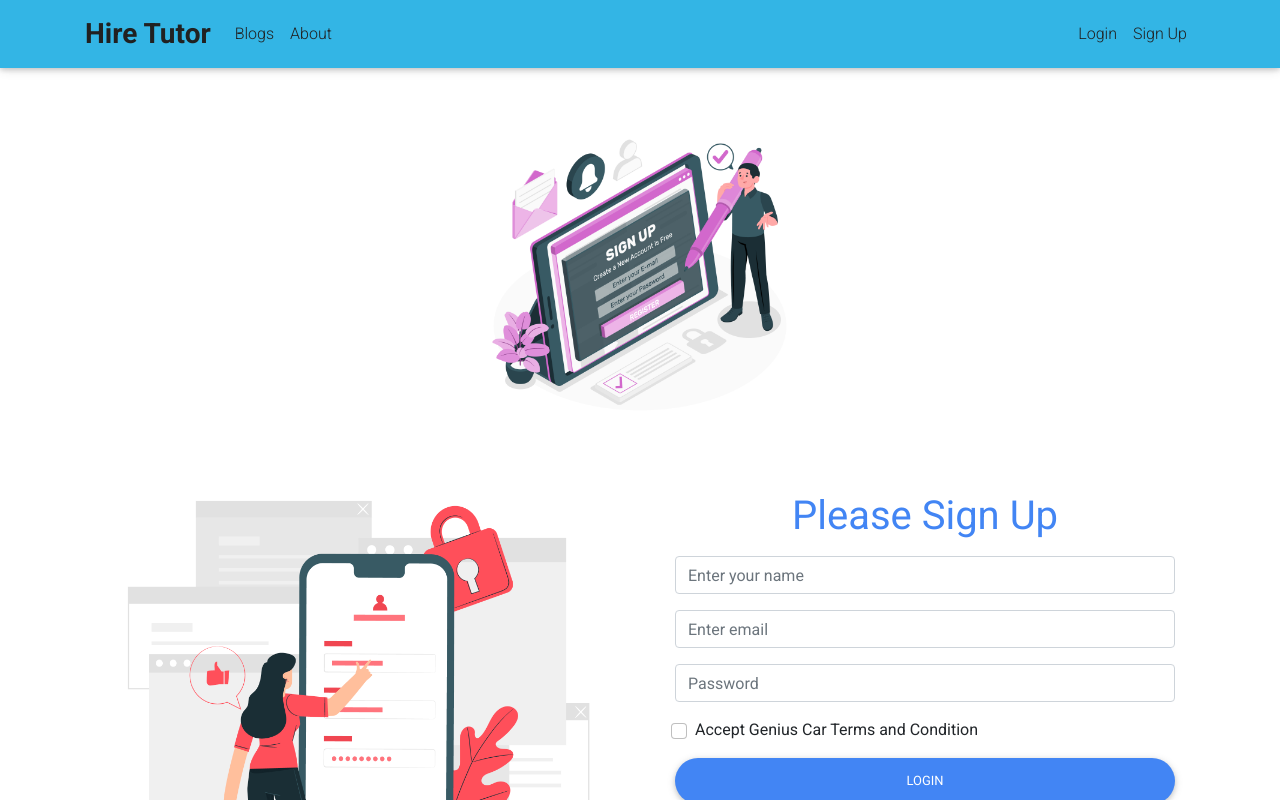
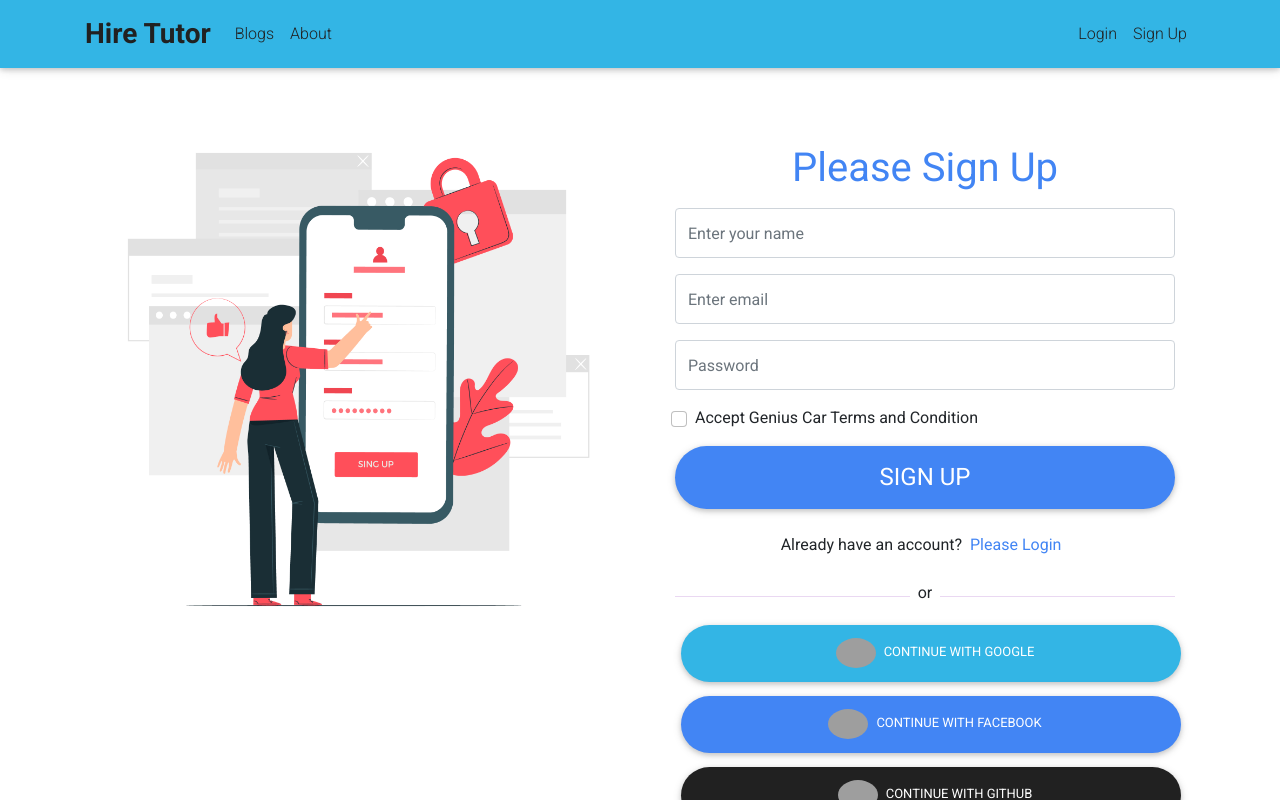
Before and after one commit to Shahriyar-Hosen/hire-tutor, a React (Create React App) app: page /signup in a window 1280 px wide. Shown: the top 800 px of the page. Built offline with nearby package versions, Linux system fonts and the light colour scheme; grey boxes are pictures that could not be loaded.

Commit message:
NotFound setup & all style add

```diff
--- a/src/App.js
+++ b/src/App.js
@@ -4,6 +4,7 @@ import About from "./Components/About/About";
 import Blogs from "./Components/Blogs/Blogs";
 import Checkout from "./Components/Checkout/Checkout";
 import Home from "./Components/Home/Home";
+import NotFound from "./Components/NotFound/NotFound";
 import Footer from "./Components/Shared/Footer/Footer";
 import Header from "./Components/Shared/Header/Header";
 import Login from "./Components/User/Login/Login";
@@ -21,6 +22,7 @@ function App() {
         <Route path="/login" element={<Login />}></Route>
         <Route path="/signup" element={<Signup />}></Route>
         <Route path="/checkout" element={<Checkout />}></Route>
+        <Route path="*" element={<NotFound />}></Route>
       </Routes>
       <Footer></Footer>
     </div>
--- /dev/null
+++ b/src/Components/NotFound/NotFound.js
@@ -0,0 +1,18 @@
+import React from "react";
+import { Link } from "react-router-dom";
+import notFound from "../../images/NotFound.jpg";
+
+const NotFound = () => {
+  return (
+    <div className="container text-center">
+      <img
+        src={notFound}
+        className="w-50 d-block mx-auto my-5"
+        alt=""
+      />
+      <Link to='/' className="btn btn-info mb-5 px-5 fs-5">Back to Home</Link>
+    </div>
+  );
+};
+
+export default NotFound;
--- a/src/Components/Service/Service.js
+++ b/src/Components/Service/Service.js
@@ -25,7 +25,7 @@ const Service = ({ service }) => {
                     to="/checkout"
                     className="btn btn-primary py-1 px-4 text-decoration-none "
                   >
-                    Hire A Tutor{" "}
+                    Hire {" "}
                   </Link>
                 </div>
               </div>
--- a/src/Components/Shared/Header/Header.js
+++ b/src/Components/Shared/Header/Header.js
@@ -18,7 +18,7 @@ const Header = () => {
         <Navbar.Collapse id="responsive-navbar-nav">
           <Nav className="me-auto">
             <Nav.Link>
-              <Link to="/link" className="text-decoration-none text-dark">
+              <Link to="/blogs" className="text-decoration-none text-dark">
                 Blogs
               </Link>
             </Nav.Link>
--- a/src/Components/User/Login/Login.js
+++ b/src/Components/User/Login/Login.js
@@ -36,11 +36,19 @@ const Login = () => {
                 <h1 className="text-primary text-center mt-2">Please Login</h1>
                 <Form onSubmit={handleSubmit}>
                   <Form.Group className="mb-3 mt-3" controlId="formBasicEmail">
-                    <Form.Control type="email" placeholder="Enter email" />
+                    <Form.Control
+                      type="email"
+                      className="py-4"
+                      placeholder="Enter email"
+                    />
                   </Form.Group>
 
                   <Form.Group className="mb-3" controlId="formBasicPassword">
-                    <Form.Control type="password" placeholder="Password" />
+                    <Form.Control
+                      type="password"
+                      className="py-4"
+                      placeholder="Password"
+                    />
                   </Form.Group>
                   {/* <p>{error?.message}</p>
         <p>{resetError?.message}</p> */}
@@ -49,17 +57,17 @@ const Login = () => {
                     controlId="formBasicCheckbox"
                   ></Form.Group>
                   <Button
-                    className="w-100 rounded-pill d-block mx-auto mb-4"
+                    className="w-100 rounded-pill d-block mx-auto fs-5 mb-4"
                     variant="primary"
                     type="submit"
                   >
-                    Login
+                      Login
                   </Button>
                 </Form>
                 <p className=" text-center mt-2">
                   New User?
                   <Link
-                    to="/register"
+                    to="/signup"
                     //   onClick={handleNavigate}
                     className="text-primary text-decoration-none px-2"
                   >
--- a/src/Components/User/Signup/Signup.js
+++ b/src/Components/User/Signup/Signup.js
@@ -6,17 +6,17 @@ import signup1 from "../../../images/Login/Signup.jpg";
 import signup2 from "../../../images/Login/sign-up.jpg";
 
 const Signup = () => {
-    const [agree, setAgree] = useState(false);
+  const [agree, setAgree] = useState(false);
   const handleSubmit = (event) => {
     event.preventDefault();
   };
   return (
-    <div className="container mb-5">
+    <div className="container mb-5 mt-5">
       <div className="w-100">
         <img
           style={{ height: "300px" }}
           src={signup2}
-          className="img-fluid d-block mx-auto m-5"
+          className="img-fluid d-block d-md-none mx-auto m-5"
           alt=""
         />
       </div>
@@ -37,14 +37,26 @@ const Signup = () => {
                 </h1>
                 <Form onSubmit={handleSubmit}>
                   <Form.Group className="mb-3 mt-3" controlId="formBasicName">
-                    <Form.Control type="text" placeholder="Enter your name" />
+                    <Form.Control
+                      type="text"
+                      className="py-4"
+                      placeholder="Enter your name"
+                    />
                   </Form.Group>
                   <Form.Group className="mb-3 mt-3" controlId="formBasicEmail">
-                    <Form.Control type="email" placeholder="Enter email" />
+                    <Form.Control
+                      type="email"
+                      className="py-4"
+                      placeholder="Enter email"
+                    />
                   </Form.Group>
 
                   <Form.Group className="mb-3" controlId="formBasicPassword">
-                    <Form.Control type="password" placeholder="Password" />
+                    <Form.Control
+                      type="password"
+                      className="py-4"
+                      placeholder="Password"
+                    />
                   </Form.Group>
                   {/* <p>{error?.message}</p>
         <p>{resetError?.message}</p> */}
@@ -57,17 +69,17 @@ const Signup = () => {
                     />
                   </Form.Group>
                   <Button
-                    className="w-100 rounded-pill d-block mx-auto mb-4"
+                    className="w-100 rounded-pill d-block mx-auto fs-4 mb-4"
                     variant="primary"
                     type="submit"
                   >
-                    Login
+                    Sign Up
                   </Button>
                 </Form>
                 <p className=" text-center mt-2">
-                Already have an account?
+                  Already have an account?
                   <Link
-                    to="/register"
+                    to="/login"
                     //   onClick={handleNavigate}
                     className="text-primary text-decoration-none px-2"
                   >
```
Also changed, not shown: src/images/NotFound.jpg (added).
